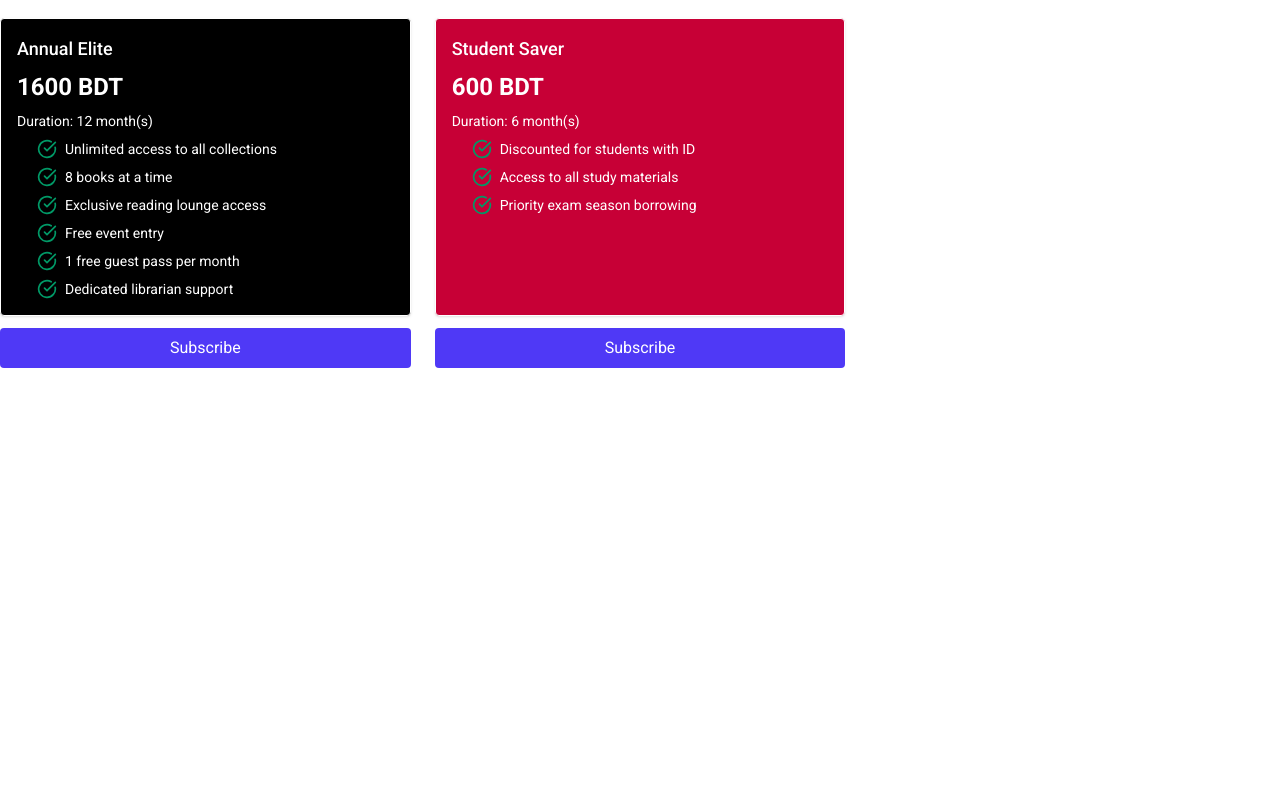
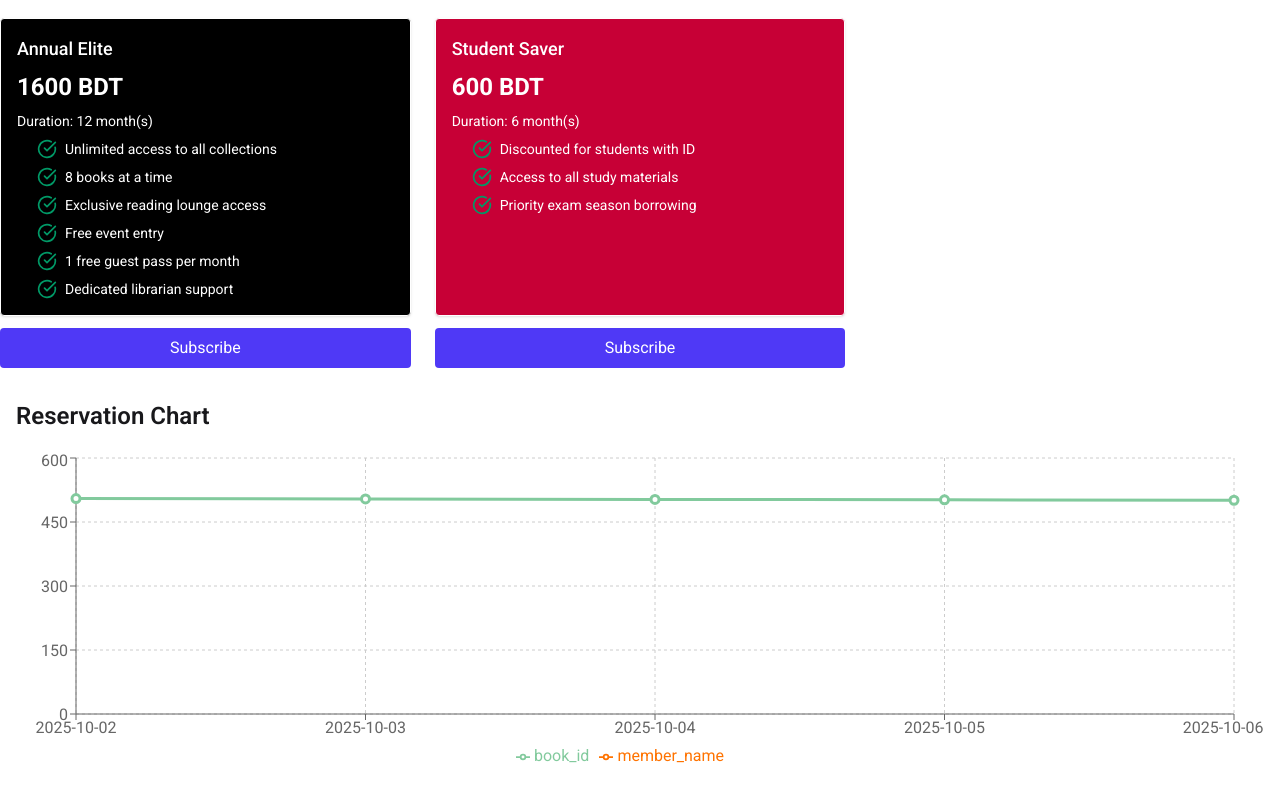
Before and after one commit to tro003x/react-basics, a React (Vite) app in the folder tailwind-react-pricing/: page /contact in a window 1280 px wide. Shown: the part 488-1288 px from the top of the page. Before the commit the page ends 888 px from the top, so only its background shows below. Built offline with nearby package versions, Linux system fonts and the light colour scheme.

Commit message:
Dynamic Charts Added

```diff
--- a/tailwind-react-pricing/package.json
+++ b/tailwind-react-pricing/package.json
@@ -11,7 +11,8 @@
   },
   "dependencies": {
     "react": "^19.1.1",
-    "react-dom": "^19.1.1"
+    "react-dom": "^19.1.1",
+    "recharts": "^3.2.1"
   },
   "devDependencies": {
     "@eslint/js": "^9.36.0",
--- a/tailwind-react-pricing/src/App.jsx
+++ b/tailwind-react-pricing/src/App.jsx
@@ -5,6 +5,7 @@ import './App.css'
 import DaisyNav from './components/DaisyNav/DaisyNav'
 import Navbar from './components/Navbar/Navbar'
 import PricingOption from './components/PricingOptions/PricingOption';
+import ResultCharts from './components/Charts/ResultCharts';
 
 function App() {
 
@@ -17,6 +18,7 @@ function App() {
       <main>
         <PricingOption />
       </main>
+      <ResultCharts></ResultCharts>
 
     </>
   )
--- /dev/null
+++ b/tailwind-react-pricing/src/components/Charts/ResultCharts.jsx
@@ -0,0 +1,97 @@
+import React from 'react';
+import {
+  ResponsiveContainer,
+  LineChart,
+  Line,
+  XAxis,
+  YAxis,
+  CartesianGrid,
+  Tooltip,
+  Legend,
+} from 'recharts';
+
+
+const BookReservation = [
+  {
+    "reservation_id": 101,
+    "member_id": 1,
+    "member_name": "Oritro",
+    "book_id": 501,
+    "book_title": "Introduction to Python Programming",
+    "author": "John Zelle",
+    "reservation_date": "2025-10-06",
+    "pickup_deadline": "2025-10-13",
+    "status": "Reserved"
+  },
+  {
+    "reservation_id": 102,
+    "member_id": 2,
+    "member_name": "Bashir",
+    "book_id": 502,
+    "book_title": "Clean Code",
+    "author": "Robert C. Martin",
+    "reservation_date": "2025-10-05",
+    "pickup_deadline": "2025-10-12",
+    "status": "Picked Up"
+  },
+  {
+    "reservation_id": 103,
+    "member_id": 3,
+    "member_name": "Chowdhury",
+    "book_id": 503,
+    "book_title": "The Pragmatic Programmer",
+    "author": "Andrew Hunt",
+    "reservation_date": "2025-10-04",
+    "pickup_deadline": "2025-10-11",
+    "status": "Cancelled"
+  },
+  {
+    "reservation_id": 104,
+    "member_id": 4,
+    "member_name": "Rony",
+    "book_id": 504,
+    "book_title": "Artificial Intelligence: A Modern Approach",
+    "author": "Stuart Russell",
+    "reservation_date": "2025-10-03",
+    "pickup_deadline": "2025-10-10",
+    "status": "Pending"
+  },
+  {
+    "reservation_id": 105,
+    "member_id": 5,
+    "member_name": "Ambia",
+    "book_id": 505,
+    "book_title": "Deep Learning with Python",
+    "author": "François Chollet",
+    "reservation_date": "2025-10-02",
+    "pickup_deadline": "2025-10-09",
+    "status": "Picked Up"
+  }
+]
+
+
+const ResultCharts = () => {
+
+  const data = [...BookReservation].sort((a, b) => new Date(a.reservation_date) - new Date(b.reservation_date));
+
+  return (
+    <section className="my-8 px-4">
+      <h2 className="text-2xl font-semibold mb-4">Reservation Chart</h2>
+      <div style={{ width: '100%', height: 320 }}>
+        <ResponsiveContainer>
+          <LineChart data={data} margin={{ top: 10, right: 30, left: 0, bottom: 0 }}>
+            <CartesianGrid strokeDasharray="3 3" />
+            <XAxis dataKey="reservation_date" />
+            <YAxis />
+            <Tooltip />
+            <Legend />
+            <Line type="monotone" dataKey="book_id" stroke="#82ca9d" strokeWidth={3} dot={{ r: 4 }} />
+            <Line type="monotone" dataKey="member_name" stroke="#ff7300" strokeWidth={3} dot={false} />
+          </LineChart>
+        </ResponsiveContainer>
+      </div>
+    </section>
+  );
+};
+
+export default ResultCharts;
```
Also changed, not shown: 1 other file (tests, documents, lock files or other folders).
